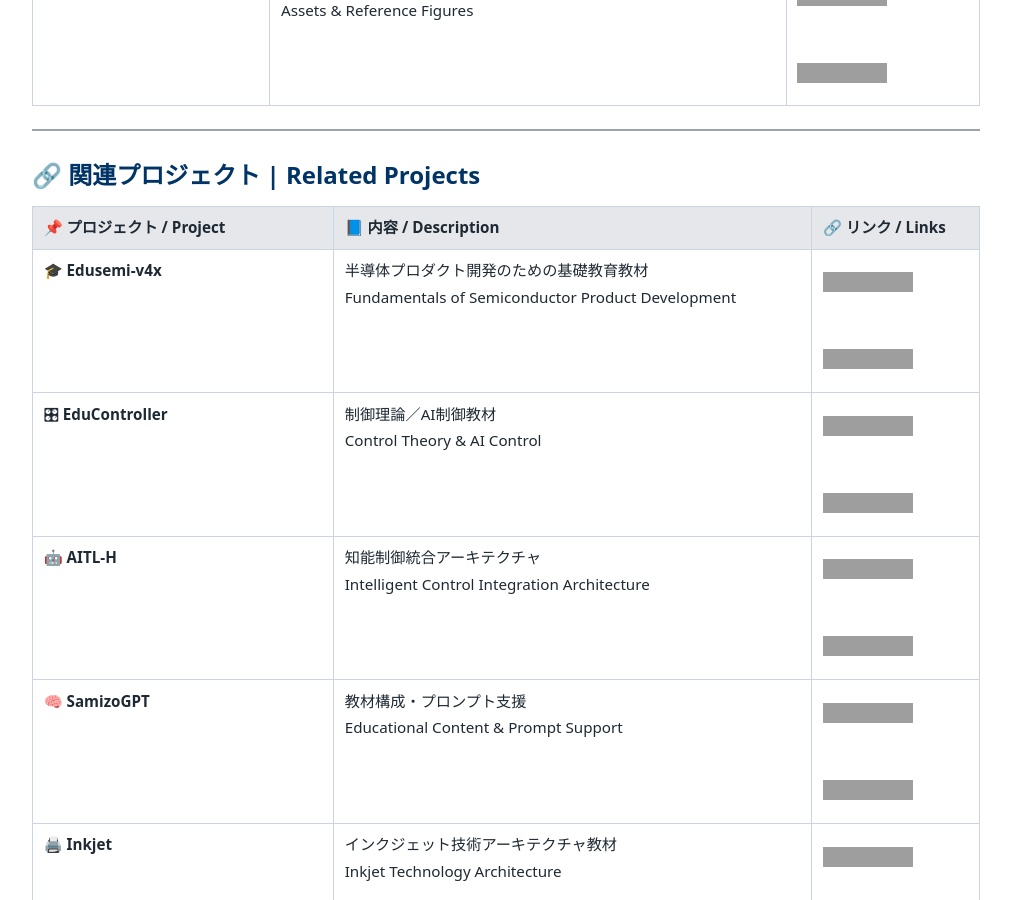
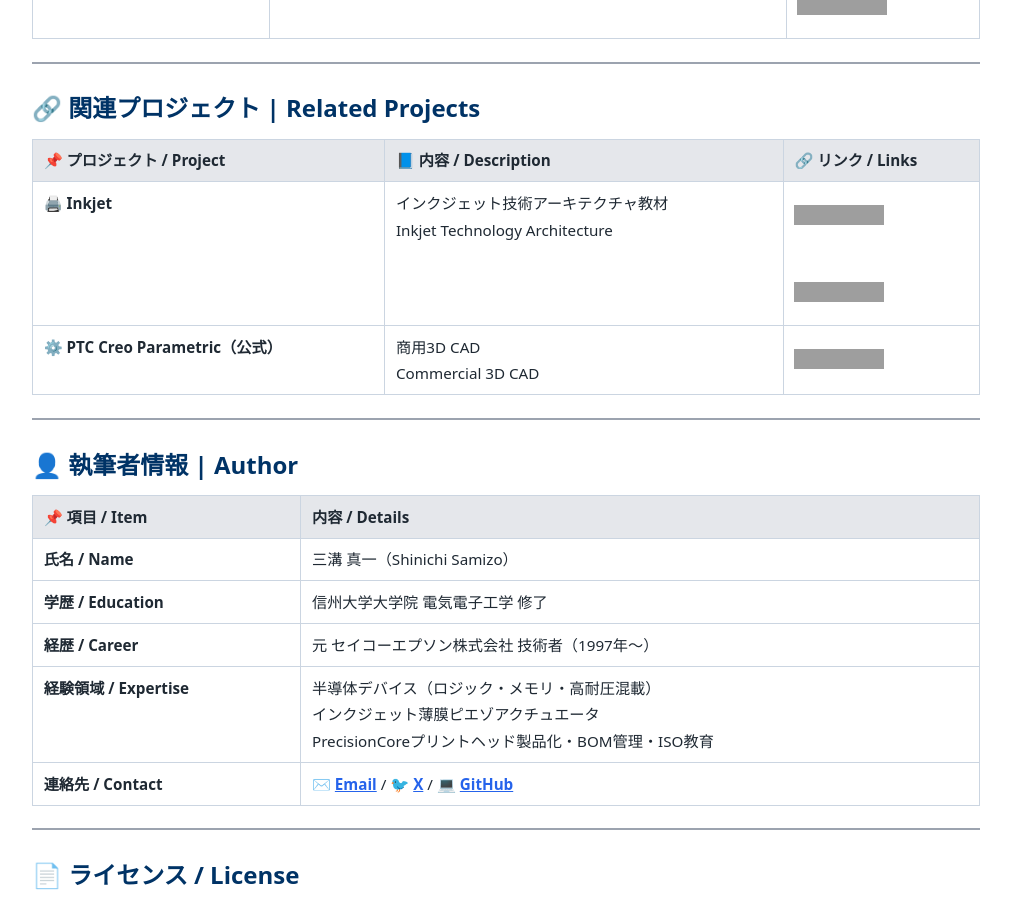
Before and after one commit to Samizo-AITL/EduMecha, a Jekyll site: the page built from index.md, in a window 1280 px wide and 900 px high, scrolled down 4069 px. Shown: the whole window, without its empty margins (134-1145 px from the left). Built offline with Jekyll 4.4.1, drawn with Linux system fonts in a browser that asks for light colours; some of the changed text lies outside the part shown; grey boxes are pictures that could not be loaded.

Commit message:
Update index.md

```diff
--- a/index.md
+++ b/index.md
@@ -81,9 +81,6 @@ It provides a framework for **2D-to-3D modeling**, **design intent visualization
 - 🧩 **組立設計と部品図演習の教材構成**
   *Assembly modeling and drawing template design*
 
-- 🛠 **AITL-H知能制御との統合設計構想**
-  *Integration with AITL-H intelligent control system*
-
 - 📊 **CAE連携の教育設計視点**
   *Pedagogical integration with tools like Creo Simulate*
 
@@ -112,10 +109,6 @@ It provides a framework for **2D-to-3D modeling**, **design intent visualization
 
 | 📌 プロジェクト / Project | 📘 内容 / Description | 🔗 リンク / Links |
 |---------------------------|------------------------|-------------------|
-| 🎓 **Edusemi-v4x** | 半導体プロダクト開発のための基礎教育教材<br>Fundamentals of Semiconductor Product Development | [![🌐 View Site](https://img.shields.io/badge/View%20Site-Edusemi-brightgreen?logo=github)](https://samizo-aitl.github.io/Edusemi-v4x/)<br>[![💻 View Repo](https://img.shields.io/badge/View%20Repo-Edusemi-blue?logo=github)](https://github.com/Samizo-AITL/Edusemi-v4x) |
-| 🎛 **EduController** | 制御理論／AI制御教材<br>Control Theory & AI Control | [![🌐 View Site](https://img.shields.io/badge/View%20Site-EduController-brightgreen?logo=github)](https://samizo-aitl.github.io/EduController/)<br>[![💻 View Repo](https://img.shields.io/badge/View%20Repo-EduController-blue?logo=github)](https://github.com/Samizo-AITL/EduController) |
-| 🤖 **AITL-H** | 知能制御統合アーキテクチャ<br>Intelligent Control Integration Architecture | [![🌐 View Site](https://img.shields.io/badge/View%20Site-AITL--H-brightgreen?logo=github)](https://samizo-aitl.github.io/AITL-H/)<br>[![💻 View Repo](https://img.shields.io/badge/View%20Repo-AITL--H-blue?logo=github)](https://github.com/Samizo-AITL/AITL-H) |
-| 🧠 **SamizoGPT** | 教材構成・プロンプト支援<br>Educational Content & Prompt Support | [![🌐 View Site](https://img.shields.io/badge/View%20Site-SamizoGPT-brightgreen?logo=github)](https://samizo-aitl.github.io/SamizoGPT/)<br>[![💻 View Repo](https://img.shields.io/badge/View%20Repo-SamizoGPT-blue?logo=github)](https://github.com/Samizo-AITL/SamizoGPT) |
 | 🖨️ **Inkjet** | インクジェット技術アーキテクチャ教材<br>Inkjet Technology Architecture | [![🌐 View Site](https://img.shields.io/badge/View%20Site-Inkjet-brightgreen?logo=github)](https://samizo-aitl.github.io/Inkjet/)<br>[![💻 View Repo](https://img.shields.io/badge/View%20Repo-Inkjet-blue?logo=github)](https://github.com/Samizo-AITL/Inkjet) |
 | ⚙️ **PTC Creo Parametric（公式）** | 商用3D CAD<br>Commercial 3D CAD | [![🌐 View Site](https://img.shields.io/badge/View%20Site-PTC%20Creo-brightgreen?logo=ptc)](https://www.ptc.com/en/products/creo) |
 
```
